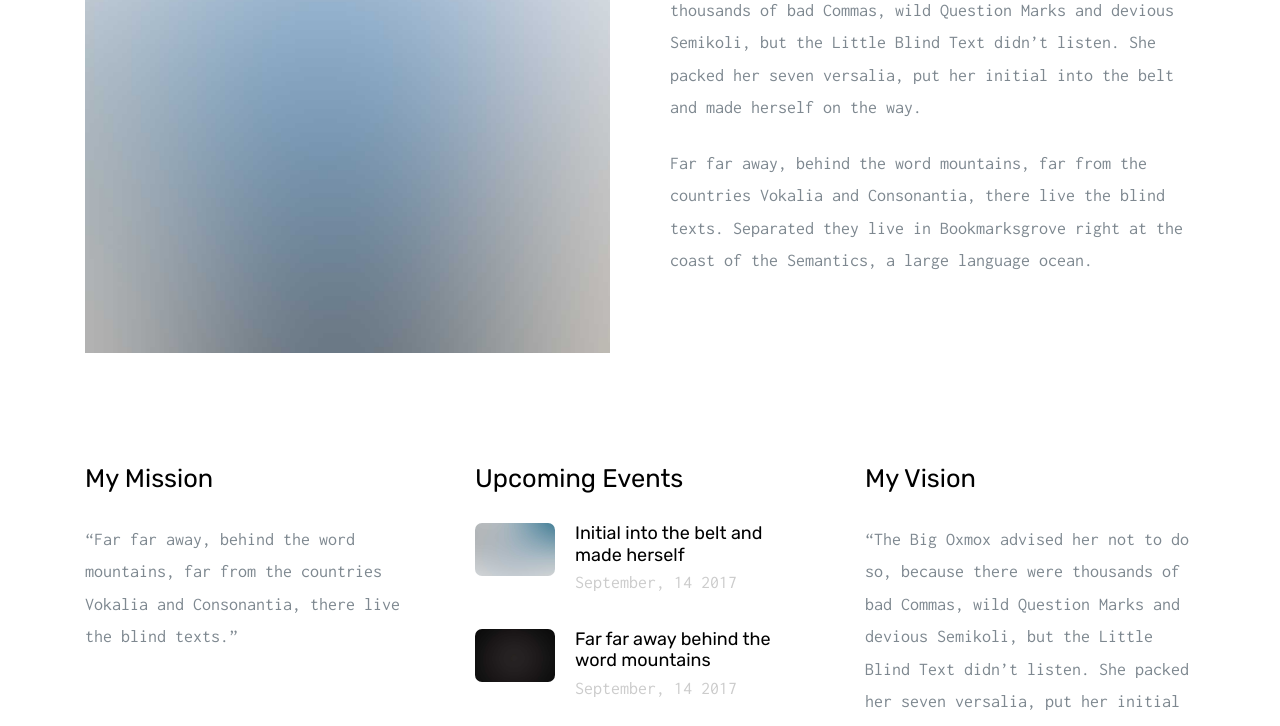
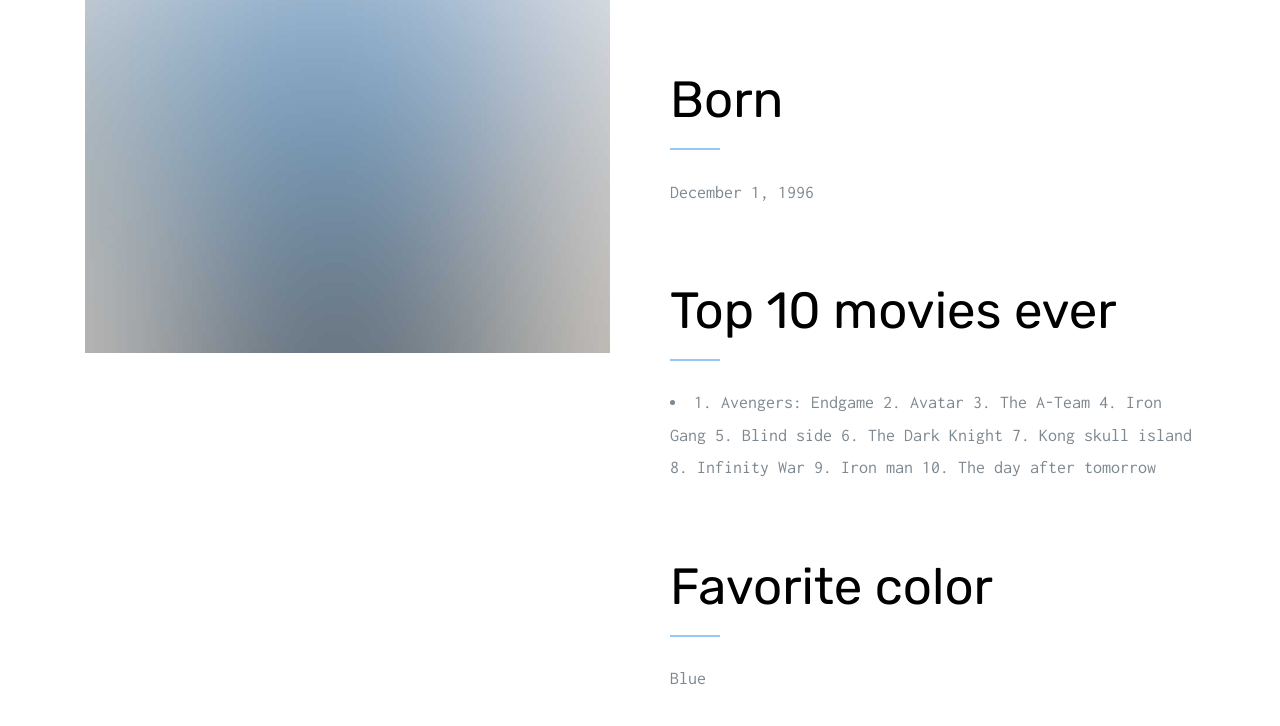
Before and after one commit to omarch06/omarch06.github.io, a website: page about.html in a window 1280 px wide. Shown: the part 868-1594 px from the top of the page. Drawn offline with Linux system fonts and the light colour scheme; files that its build step writes are made by us from their sources.

Commit message:
more being added

```diff
--- a/about.html
+++ b/about.html
@@ -79,9 +79,26 @@
             <figure><img src="img/about_me.jpg" lt="Free Bootstrap Template by uicookies.com" class="img-responsive"></figure>
           </div>
           <div class="col-md-6">
-            <h2 class="probootstrap-heading">Hello Ny Name is Dave Smith</h2>
-            <p>The Big Oxmox advised her not to do so, because there were thousands of bad Commas, wild Question Marks and devious Semikoli, but the Little Blind Text didn’t listen. She packed her seven versalia, put her initial into the belt and made herself on the way.</p>
-            <p>Far far away, behind the word mountains, far from the countries Vokalia and Consonantia, there live the blind texts. Separated they live in Bookmarksgrove right at the coast of the Semantics, a large language ocean.</p>
+            <h2 class="probootstrap-heading">Hello Ny Name is Omar Chinchilla. A.K.A Omie the Homie</h2>
+            <h2 class="probootstrap-heading">Born</h2>
+            <p>December 1, 1996</p>
+            <h2 class="probootstrap-heading">Top 10 movies ever</h2>
+            <p><li>
+               1. Avengers: Endgame
+               2. Avatar
+               3. The A-Team
+               4. Iron Gang
+               5. Blind side
+               6. The Dark Knight
+               7. Kong skull island
+               8. Infinity War
+               9. Iron man
+               10. The day after tomorrow
+              </li>
+            </p>
+            <h2 class="probootstrap-heading">Favorite color</h2>
+            <p class="color">Blue</p>
+
           </div>
         </div>
 
```
Also changed, not shown: index.html (+4 -1 lines), subpage.html (+4 -1 lines).
